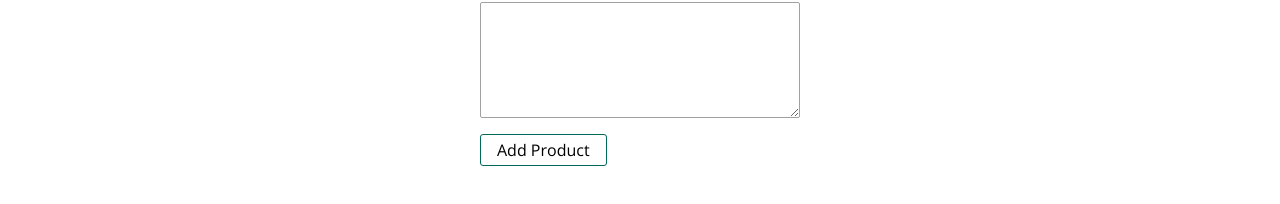
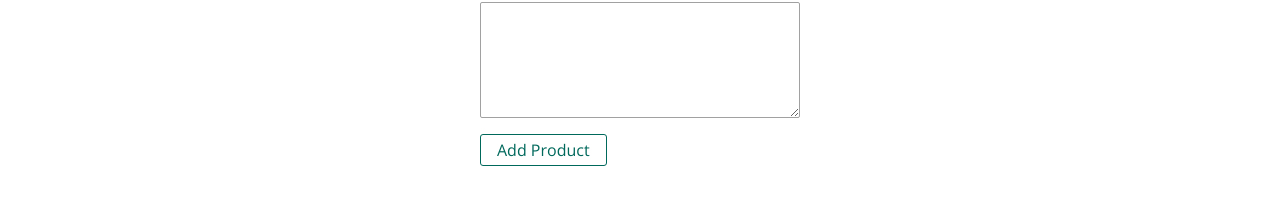
Before and after one commit to lwerner27/node-refresher-frontend, a React (Create React App) app: page /admin/add-product in a window 1280 px wide. Shown: the part 316-520 px from the top of the page. Built offline with nearby package versions, Linux system fonts and the light colour scheme.

Commit message:
Fixed button stylings.

```diff
--- a/src/app.css
+++ b/src/app.css
@@ -95,6 +95,7 @@ form {
     padding: 0.25rem 1rem;
     text-decoration: none;
     font: inherit;
+    color: #00695c;
     border: solid 1px #00695c;
     background: white;
     border-radius: 3px;
```
